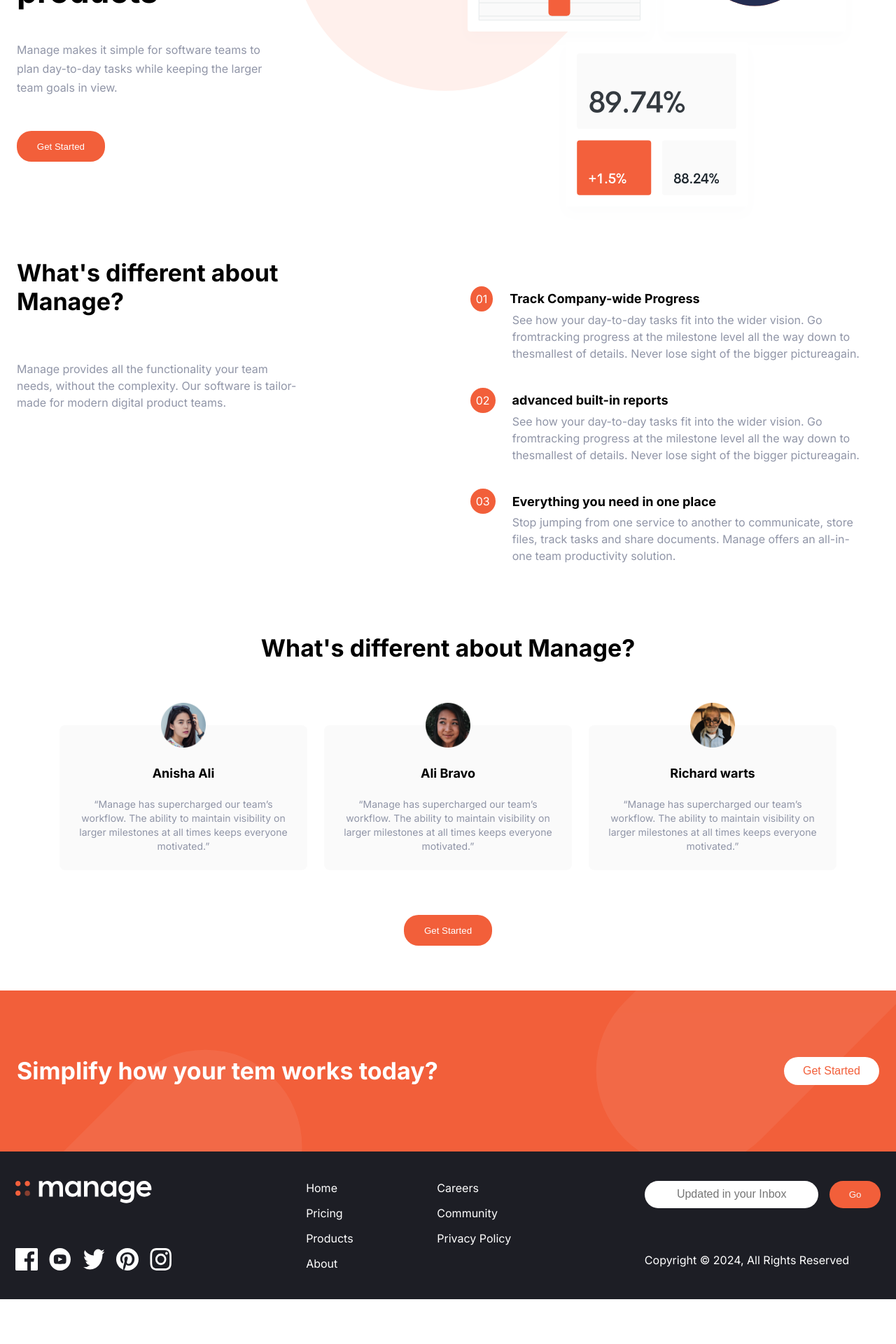
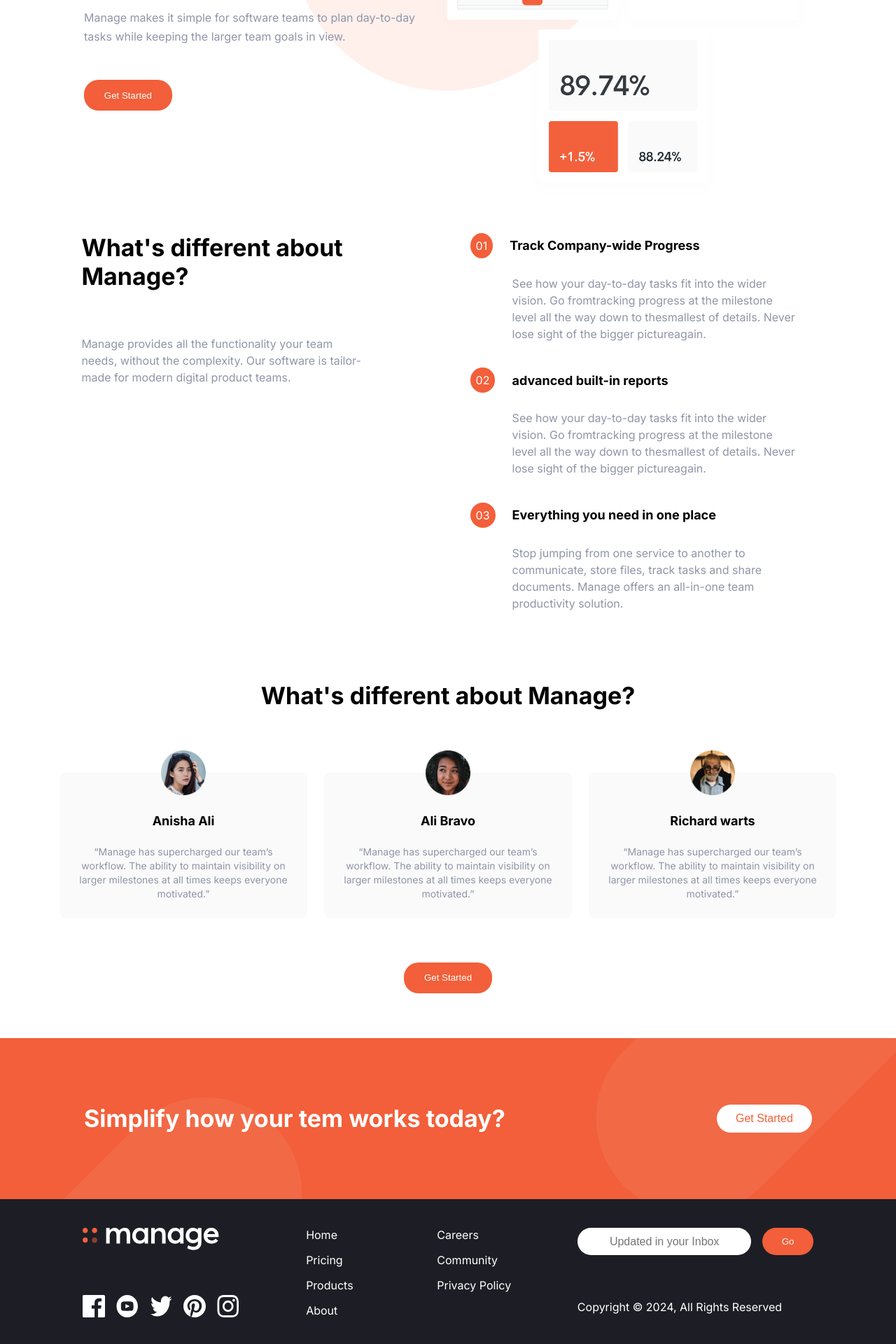
Before and after one commit to uzair-meer/manage-landing-page, a Next.js app: page / in a window 1280 px wide. Shown: the part 332-2252 px from the top of the page at 70% size. Before the commit the page ends 2188 px from the top, so only its background shows below. Built offline with nearby package versions, Linux system fonts and the light colour scheme.

Commit message:
fixed some width issues

```diff
--- a/src/app/components/aboutUs/aboutUs.js
+++ b/src/app/components/aboutUs/aboutUs.js
@@ -6,7 +6,7 @@ Button;
 export default function AboutUs() {
   return (
     <div className="feature">
-      <div className="flex space-between">
+      <div className="flex w-80 space-between">
         <div className="flex-col about-content w-50 ">
           <h1 className="w-28 f-34">What&apos;s different about Manage? </h1>
           <p className="gray w-24 mt-4 line-15">
@@ -15,7 +15,7 @@ export default function AboutUs() {
             teams.
           </p>
         </div>
-        <div className="flex-col feature gap-2 w-50">
+        <div className="flex-col feature mt-0 gap-2 w-50">
           {features.map((feature, index) => (
             <AboutUsCard
               key={index}
--- a/src/app/components/aboutUs/aboutUs.style.css
+++ b/src/app/components/aboutUs/aboutUs.style.css
@@ -10,10 +10,10 @@
   margin-left:36px ;
 }
 
-@media (max-width: 770px) {
-    /* On screens smaller than 770px, switch to a vertical layout */
+@media (max-width: 760px) {
+    /* On screens smaller than 760px, switch to a vertical layout */
     .about-content{
-      width: 80%;
+      width: 90%;
       margin: auto;
       text-align: center;
       padding: 0%;
@@ -46,11 +46,14 @@
     margin-left:0 ;
     margin-top: 1rem;
   }
+  .feature .gap-2{
+   gap: 0;
+  }
 
   }
 
   @media (max-width: 570px) {
-    /* On screens smaller than 770px, switch to a vertical layout */
+    /* On screens smaller than 760px, switch to a vertical layout */
   .feature{
     width: 100%;
   }
--- a/src/app/components/aboutUs/aboutUsCard.js
+++ b/src/app/components/aboutUs/aboutUsCard.js
@@ -6,7 +6,7 @@ export default function AboutUsCard({ id, title, description }) {
         <h3 className="line-175 f-18">{title}</h3>
       </div>
 
-      <div className="space-x-6 flex-col gap-1">
+      <div className="space-x-6 mt-15 flex-col gap-1">
         <p className="gray line-15">{description}</p>
       </div>
     </div>
--- a/src/app/components/getStart/getStart.js
+++ b/src/app/components/getStart/getStart.js
@@ -2,7 +2,7 @@ import "./getStart.style.css";
 export default function GetStart() {
   return (
     <div className=" getStart flex-col content_bg">
-      <div className="flex space-between getStart-content container">
+      <div className="flex w-80 space-between getStart-content container">
         <h2>Simplify how your tem works today?</h2>
         <button className="getStart-button">Get Started</button>
       </div>
--- a/src/app/components/global/footer/footer.js
+++ b/src/app/components/global/footer/footer.js
@@ -8,7 +8,8 @@ import {
 import "./footer.style.css";
 export default function Footer() {
   return (
-    <div className="footer container ">
+    <div className="  foot">
+      <div className="footer w-80">
         <div className="flex-col footer-logo">
           <div className="mobile">
             <p>Copyright © 2024, All Rights Reserved</p>
@@ -48,5 +49,6 @@ export default function Footer() {
           </div>
         </div>
       </div>
+    </div>
   );
 }
--- a/src/app/components/global/footer/footer.style.css
+++ b/src/app/components/global/footer/footer.style.css
@@ -1,6 +1,9 @@
 /* footer */
+.foot{
+  background-color: #1d1e25;
+
+}
 .footer{
-    background-color: #1d1e25;
     list-style: none;
     color: white;
     display: flex;
@@ -61,8 +64,8 @@
     display: block;
   }
 
-@media (max-width: 770px) {
-    /* On screens smaller than 770px, switch to a vertical layout */
+@media (max-width: 760px) {
+    /* On screens smaller than 760px, switch to a vertical layout */
   .footer {
     flex-direction: column;
     gap: 2rem;
--- a/src/app/components/header/header.js
+++ b/src/app/components/header/header.js
@@ -16,8 +16,8 @@ export default function Header() {
     setIsOpen(!isOpen);
   };
   return (
-    <div className="container">
-      <nav className="nav-bar">
+    <div className="container w-80">
+      <nav className="nav-bar ">
         <div className="pt-8">
           <Image src={logo} alt="logo" />
         </div>
--- a/src/app/components/header/header.style.css
+++ b/src/app/components/header/header.style.css
@@ -46,7 +46,7 @@ display: none;
 
 
 
-@media (max-width: 770px) {
+@media (max-width: 760px) {
   /* On screens smaller than 750px, switch to a vertical layout */
 .nav-links{
 display: none;
--- a/src/app/components/hero/hero.js
+++ b/src/app/components/hero/hero.js
@@ -4,8 +4,8 @@ import intro from "../../../../public/assets/illustration-intro.svg";
 import "./hero.style.css";
 export default function Hero() {
   return (
-    <div className="container hero mt-40">
-      <div className="flex hero-content">
+    <div className="container hero w-80 mt-40">
+      <div className="flex   hero-content">
         <div className="flex-col  w-50 mt-26 line-1">
           <h1 className="w-70 line-1 f-46">
             Bring everyone together to build better products
@@ -18,7 +18,7 @@ export default function Hero() {
             <Button color={"button-orange"} />
           </div>
         </div>
-        <div className="w-50 ">
+        <div>
           <Image alt="illustration" src={intro} className="hero-img" />
         </div>
       </div>
--- a/src/app/components/hero/hero.style.css
+++ b/src/app/components/hero/hero.style.css
@@ -4,7 +4,7 @@
   height: auto;
   text-align: center;
 }
-@media screen and (max-width: 770px) {
+@media screen and (max-width: 760px) {
 .hero-content{
 flex-direction: column-reverse;
 }
--- a/src/app/globals.css
+++ b/src/app/globals.css
@@ -111,10 +111,15 @@
     cursor: pointer;
 }
 
+.w-80{
+    width: 85%;
+    margin: auto;
+}
 
 
-
-
+.mt-15{
+    margin-top: 1.5rem;
+}
 .mt-4{
     margin-top: 4rem;
 }
@@ -132,9 +137,7 @@
 .my-1{
     margin: 1rem 0;
 }
-.w-70{
-    width: 60%;
-}
+
 
 .w-full{
     width: 100%;
@@ -180,7 +183,7 @@ line-height: 2.5rem;
 
 
 
-@media (max-width: 770px) {
+@media (max-width: 760px) {
     /* On screens smaller than 750px, switch to a vertical layout */
     .flex {
       flex-direction: column;
@@ -207,9 +210,21 @@ line-height: 2.5rem;
   .circle{
     margin-left: -8px;
   }
- .header-img{
-    position: absolute;
-    right: -32rem;
-    top: -18rem;
- }
+
   }
+.mt-0{
+    margin-top: 0;
+}
+
+
+
+
+@media (max-width: 860px) {
+
+
+     .w-80{
+        width: 100%;
+       }
+
+
+}
```
Lines whose indentation alone changed are shown as unchanged.
